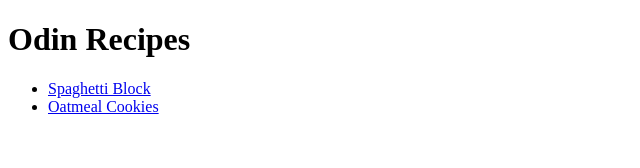
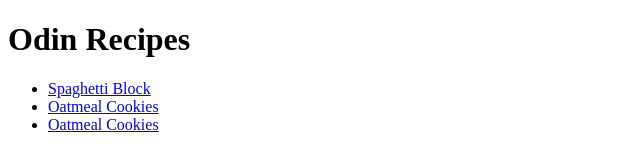
Before and after one commit to Monatric/odin-recipes, a plain HTML site: page index.html in a window 1280 px wide. Shown: the whole page, without its empty margins (0-640 px from the left). Drawn offline with Linux system fonts and the light colour scheme.

Commit message:
Added a link to hash-browns.html

```diff
--- a/index.html
+++ b/index.html
@@ -10,6 +10,7 @@
     <ul>
         <li><a href="recipes/lasagna.html">Spaghetti Block</a></li>
         <li><a href="recipes/oatmeal-cookies.html">Oatmeal Cookies</a></li>
+        <li><a href="recipes/hash-browns.html">Oatmeal Cookies</a></li>
     </ul>
 </body>
 </html>
```
